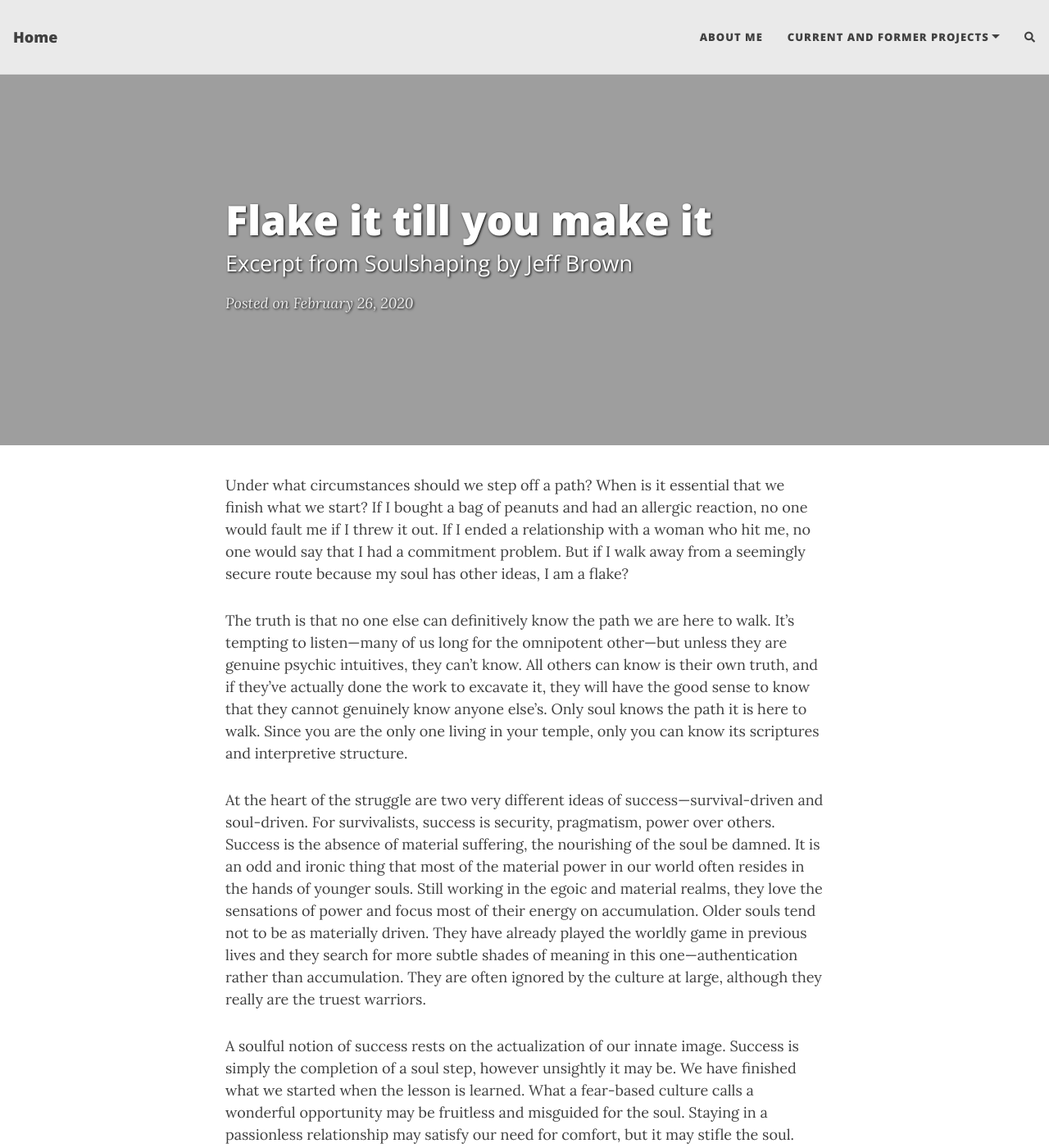
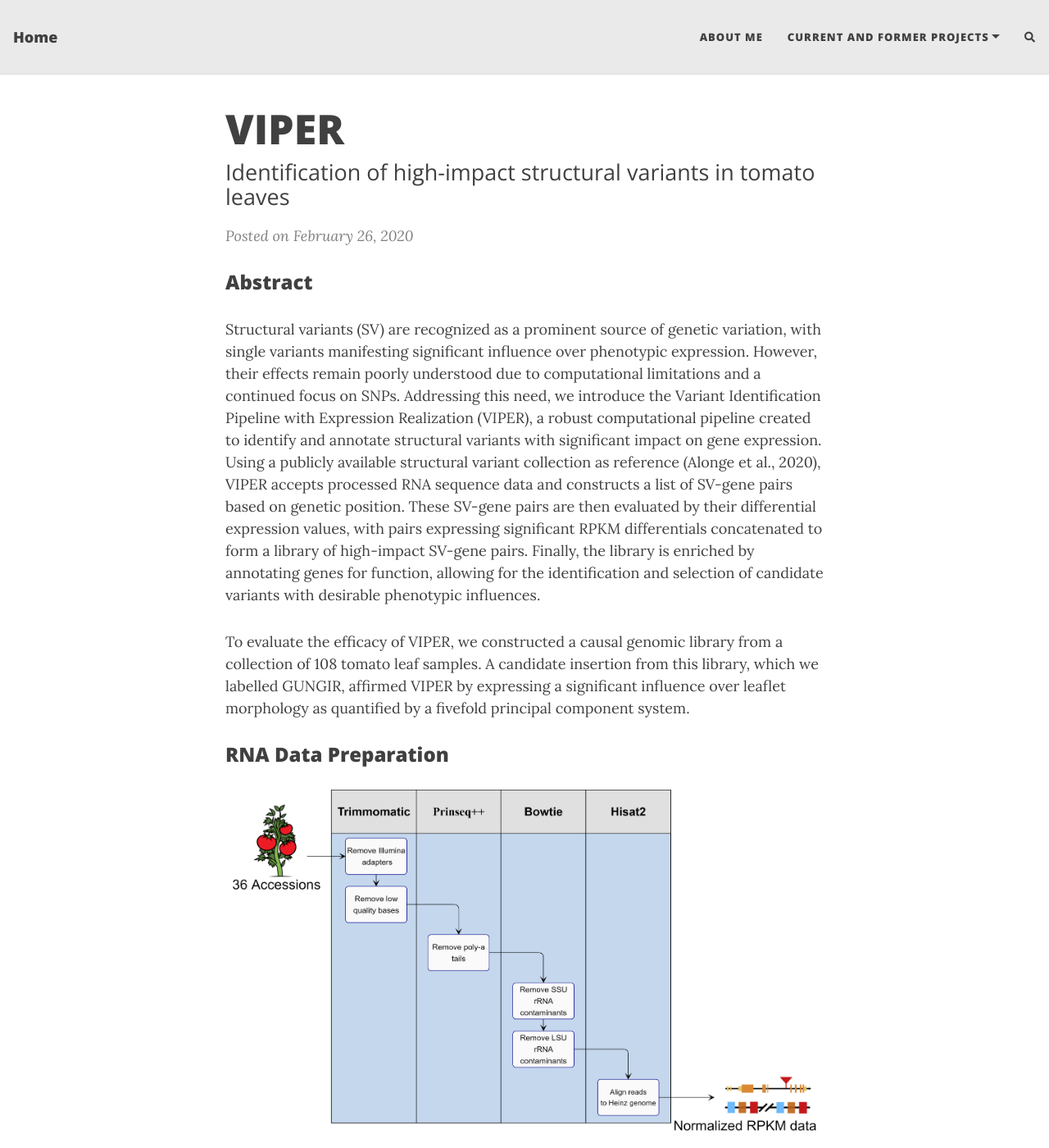
Before and after one commit to TKosfeld/tkosfeld.github.io, a Jekyll site: the page built from _posts/2020-02-26-flake-it-till-you-make-it.md, in a window 1280 px wide and 1400 px high. Shown: the whole window at 82% size. Built offline with Jekyll 4.4.1, drawn with Linux system fonts in a browser that asks for light colours; nearby versions of some CDN libraries; comment, search, counter and statistics services are not loaded; some of the changed text lies outside the part shown.

Commit message:
Update 2020-02-26-flake-it-till-you-make-it.md

```diff
--- a/_posts/2020-02-26-flake-it-till-you-make-it.md
+++ b/_posts/2020-02-26-flake-it-till-you-make-it.md
@@ -1,17 +1,21 @@
 ---
 layout: post
-title: Flake it till you make it
-subtitle: Excerpt from Soulshaping by Jeff Brown
-cover-img: /assets/img/path.jpg
-thumbnail-img: /assets/img/thumb.png
-share-img: /assets/img/path.jpg
-tags: [books, test]
+title: VIPER
+subtitle: Identification of high-impact structural variants in tomato leaves
+#cover-img: /assets/img/path.jpg
+thumbnail-img: /assets/img/gungir_picture1.png
+#share-img: /assets/img/path.jpg
+tags: [structural variants, leaflet morphology, RNA-seq]
 ---
 
-Under what circumstances should we step off a path? When is it essential that we finish what we start? If I bought a bag of peanuts and had an allergic reaction, no one would fault me if I threw it out. If I ended a relationship with a woman who hit me, no one would say that I had a commitment problem. But if I walk away from a seemingly secure route because my soul has other ideas, I am a flake?
+### Abstract
 
-The truth is that no one else can definitively know the path we are here to walk. It’s tempting to listen—many of us long for the omnipotent other—but unless they are genuine psychic intuitives, they can’t know. All others can know is their own truth, and if they’ve actually done the work to excavate it, they will have the good sense to know that they cannot genuinely know anyone else’s. Only soul knows the path it is here to walk. Since you are the only one living in your temple, only you can know its scriptures and interpretive structure.
+  Structural variants (SV) are recognized as a prominent source of genetic variation, with single variants manifesting significant influence over phenotypic expression. However, their effects remain poorly understood due to computational limitations and a continued focus on SNPs. Addressing this need, we introduce the Variant Identification Pipeline with Expression Realization (VIPER), a robust computational pipeline created to identify and annotate structural variants with significant impact on gene expression. Using a publicly available structural variant collection as reference (Alonge et al., 2020), VIPER accepts processed RNA sequence data and constructs a list of SV-gene pairs based on genetic position. These SV-gene pairs are then evaluated by their differential expression values, with pairs expressing significant RPKM differentials concatenated to form a library of high-impact SV-gene pairs. Finally, the library is enriched by annotating genes for function, allowing for the identification and selection of candidate variants with desirable phenotypic influences.
 
-At the heart of the struggle are two very different ideas of success—survival-driven and soul-driven. For survivalists, success is security, pragmatism, power over others. Success is the absence of material suffering, the nourishing of the soul be damned. It is an odd and ironic thing that most of the material power in our world often resides in the hands of younger souls. Still working in the egoic and material realms, they love the sensations of power and focus most of their energy on accumulation. Older souls tend not to be as materially driven. They have already played the worldly game in previous lives and they search for more subtle shades of meaning in this one—authentication rather than accumulation. They are often ignored by the culture at large, although they really are the truest warriors.
+To evaluate the efficacy of VIPER, we constructed a causal genomic library from a collection of 108 tomato leaf samples. A candidate insertion from this library, which we labelled GUNGIR, affirmed VIPER by expressing a  significant influence over leaflet morphology as quantified by a fivefold principal component system.
 
-A soulful notion of success rests on the actualization of our innate image. Success is simply the completion of a soul step, however unsightly it may be. We have finished what we started when the lesson is learned. What a fear-based culture calls a wonderful opportunity may be fruitless and misguided for the soul. Staying in a passionless relationship may satisfy our need for comfort, but it may stifle the soul. Becoming a famous lawyer is only worthwhile if the soul demands it. It is an essential failure if you are called to be a monastic this time around. If you need to explore and abandon ten careers in order to stretch your soul toward its innate image, then so be it. Flake it till you make it.
+### RNA Data Preparation
+
+![Figure_1](/assets/img/viper_fig1.png)
+
+*Figure 1. A visualization of the pipeline created to process our raw RNA sequence data. The data originated from the leaf material of 36 tomato accessions with 3 biological replicates per accession, culminating in 108 total samples. Each sample was trimmed for various contaminants and subsequently aligned with the Heinz tomato genome to generate RPKM data. The RPKM values were normalized and merged by accession using homebrew scripts in conjunction with the Fei lab to generate single RPKM values for each accession.*
```
